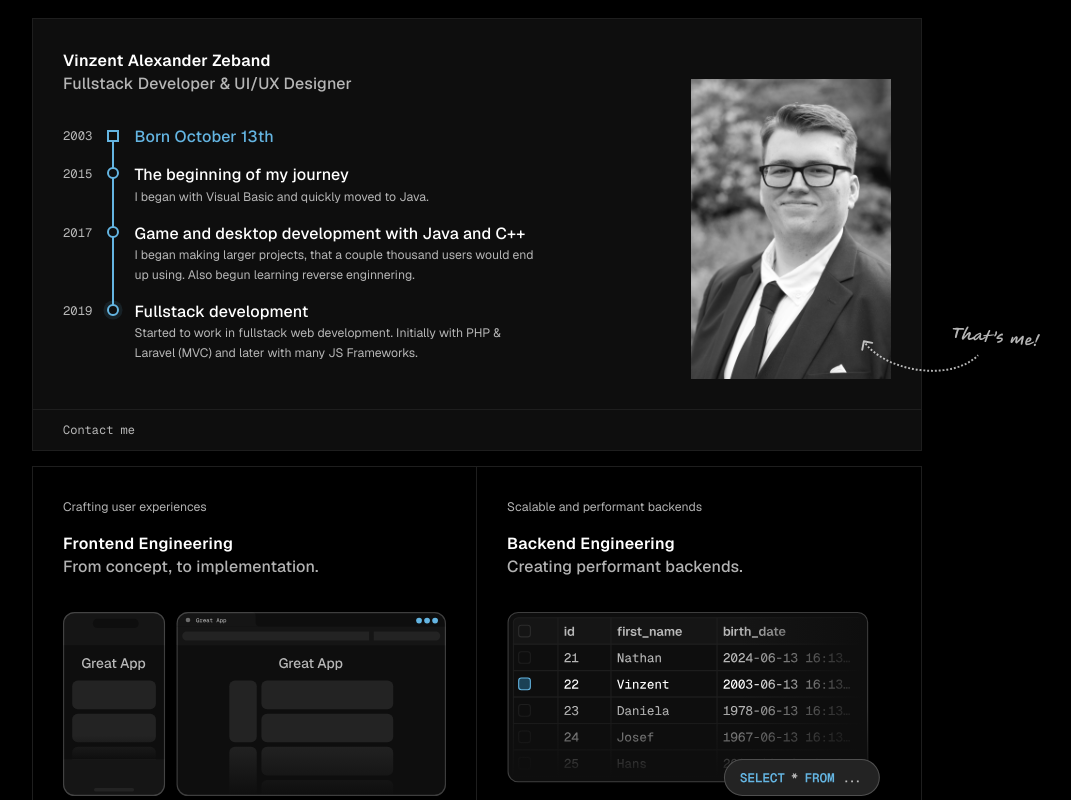
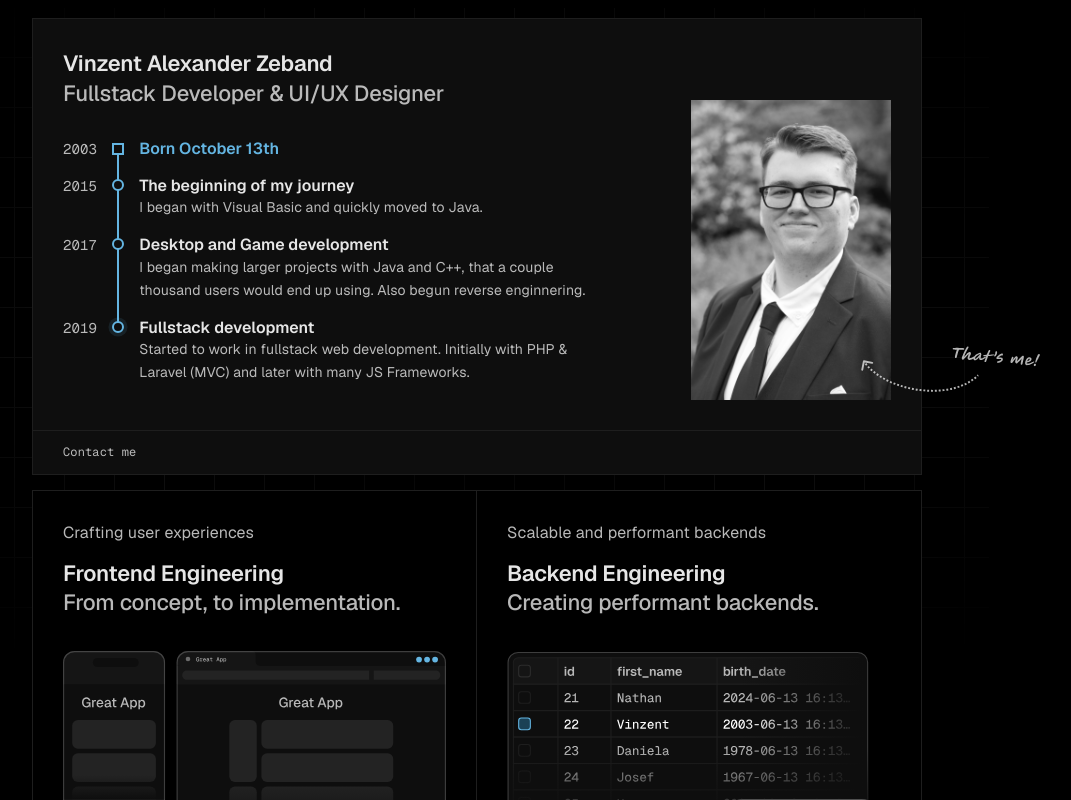
Before and after one commit to aparx/portfolio, a Next.js app: page / in a window 1280 px wide. Shown: the top 800 px of the page, without its empty margins (163-1234 px from the left). Built offline with nearby package versions, Linux system fonts and the light colour scheme.

Commit message:
chore: style updates (+ added grid background)

```diff
--- a/package.json
+++ b/package.json
@@ -13,7 +13,8 @@
     "geist": "^1.3.0",
     "next": "14.2.4",
     "react": "^18",
-    "react-dom": "^18"
+    "react-dom": "^18",
+    "react-icons": "^5.2.1"
   },
   "devDependencies": {
     "@types/node": "^20",
--- a/src/app/_components/gridBox/gridBox.module.css
+++ b/src/app/_components/gridBox/gridBox.module.css
@@ -5,6 +5,7 @@
   padding: var(--spacing-4);
   border-top: var(--grid-border);
   border-bottom: var(--grid-border);
+  background: var(--color-accent-0);
 }
 
 .box[data-type="stretch"] {
@@ -33,3 +34,11 @@
 .title p {
   color: var(--color-emphasis-medium);
 }
+
+.title p {
+  font-size: var(--fs-2);
+  color: var(--color-emphasis-medium);
+  display: flex;
+  gap: var(--spacing-2);
+  align-items: center;
+}
--- a/src/app/_components/introBox/introBox.module.css
+++ b/src/app/_components/introBox/introBox.module.css
@@ -3,7 +3,6 @@
   flex-direction: column;
   grid-column: 1 / -1;
   border: var(--grid-border);
-  margin-bottom: var(--spacing-2);
   background: var(--color-accent-1);
 }
 
--- a/src/app/_components/introBox/introBox.tsx
+++ b/src/app/_components/introBox/introBox.tsx
@@ -23,9 +23,9 @@ const TIMELINE_ITEMS: ReadonlyArray<Readonly<TimelineItemData>> = [
   },
   {
     date: "2017",
-    title: "Game and desktop development with Java and C++",
+    title: "Desktop and Game development",
     description:
-      "I began making larger projects, that a couple thousand users would end up using. Also begun learning reverse enginnering.",
+      "I began making larger projects with Java and C++, that a couple thousand users would end up using. Also begun reverse enginnering.",
   },
   {
     date: "2019",
@@ -75,14 +75,14 @@ export function IntroBox() {
 function Timeline() {
   return (
     <ol className={css.timeline}>
-      {TIMELINE_ITEMS.map((element, i) => (
+      {TIMELINE_ITEMS.map((element) => (
         <li key={element.date}>
-          <TextFont asChild type="mono" style={{ lineHeight: "180%" }}>
+          <TextFont asChild type="mono">
             <time>{element.date}</time>
           </TextFont>
           <div className={css.timelineLine} />
           <div>
-            <h3>{element.title}</h3>
+            <h4>{element.title}</h4>
             <p>{element.description}</p>
           </div>
         </li>
--- a/src/app/globals.css
+++ b/src/app/globals.css
@@ -6,9 +6,9 @@
   --color-accent-2: #151515;
   --color-accent-3: #232323;
   --color-accent-4: #383838;
-  --color-emphasis-high: #ffffff;
-  --color-emphasis-medium: #ffffffb2;
-  --color-emphasis-low: #ffffff25;
+  --color-emphasis-high: rgb(230, 230, 230);
+  --color-emphasis-medium: rgba(230, 230, 230, 0.8);
+  --color-emphasis-low: rgba(230, 230, 230, 0.37);
   --color-outline-grid: #1e1e1e;
   --color-outline-card: #ffffff14;
 
@@ -23,12 +23,12 @@
   --spacing-2: 15px;
   --spacing-3: 20px;
   --spacing-4: 30px;
-  --spacing-5: 60px;
+  --spacing-5: 50px;
 
   /** <---> Font size <---> */
   --fs-base: 0.875rem;
   --fs-0: 0.857rem;
-  --fs-1: var(--fs-base);
+  --fs-1: 1rem;
   --fs-2: 1.143rem;
   --fs-3: 1.571rem;
 }
@@ -41,8 +41,9 @@ html {
 body {
   background: var(--color-accent-0);
   color: var(--color-emphasis-high);
-  font-size: var(--fs-base);
+  font-size: var(--fs-1);
   font-weight: 400;
+  letter-spacing: 0.01em;
   line-height: 1.647em;
 }
 
@@ -63,15 +64,28 @@ h1 {
 }
 
 h2 {
-  font-size: var(--fs-2);
-  font-weight: 550;
-  line-height: 1.445em;
-  letter-spacing: 0.02em;
+  font-size: var(--fs-3);
+  font-weight: 600;
+  line-height: 1.345em;
+  letter-spacing: -0.01em;
 }
 
 h3 {
+  font-size: var(--fs-3);
+  font-weight: 500;
+  line-height: 1.345em;
+  letter-spacing: -0.01em;
+}
+
+h4 {
   font-size: var(--fs-2);
-  font-weight: 450;
-  line-height: 1.445em;
-  letter-spacing: 0.01em;
+  font-weight: 550;
+  line-height: 1.345em;
+  letter-spacing: 0em;
 }
+
+@media screen and (max-width: 540px) {
+  html {
+    font-size: calc(0.85 * var(--fs-base));
+  }
+}
--- a/src/app/page.module.css
+++ b/src/app/page.module.css
@@ -3,6 +3,9 @@
   max-width: 890px;
   margin: 0 auto;
   padding: var(--spacing-1);
+  display: flex;
+  flex-direction: column;
+  gap: var(--spacing-2);
 }
 
 .grid {
@@ -18,8 +21,43 @@
   aspect-ratio: 2 / 1;
 }
 
-@media screen and (max-width: 550px) {
+.background {
+  position: absolute;
+  width: 80vw;
+  height: 80dvh;
+  left: 50%;
+  transform: translateX(-50%);
+  z-index: -1;
+  opacity: 0.06;
+  background-image: linear-gradient(
+      var(--color-emphasis-high) 1px,
+      transparent 1px
+    ),
+    linear-gradient(90deg, var(--color-emphasis-high) 1px, transparent 1px);
+  background-size: 50px 50px;
+  background-position: -1px -1px;
+  animation: backgroundFadeIn 1s forwards;
+}
+
+.background::after {
+  content: "";
+  position: absolute;
+  inset: 0;
+  background: radial-gradient(
+    var(--color-accent-0) 10%,
+    transparent,
+    var(--color-accent-0)
+  );
+}
+
+@media screen and (max-width: 540px) {
   .grid {
     grid-template-columns: 1fr !important;
   }
 }
+
+@keyframes backgroundFadeIn {
+  from {
+    opacity: 0;
+  }
+}
--- a/src/app/page.tsx
+++ b/src/app/page.tsx
@@ -1,11 +1,15 @@
 import databaseImage from "@/../public/grid/database.svg";
 import fullstackImage from "@/../public/grid/fullstack.svg";
 import Image from "next/image";
+import { FaArrowTrendUp } from "react-icons/fa6";
+import { MdVerified } from "react-icons/md";
 import { GridBox, IntroBox } from "./_components";
 import css from "./page.module.css";
 
 export default function Home() {
   return (
+    <>
+      <div className={css.background} />
       <div className={css.container}>
         <IntroBox />
         <main className={css.grid}>
@@ -21,14 +25,24 @@ export default function Home() {
             <GridBox.Header
               title="Passion is guaranteed, always."
               subtitle="My love is a driving motivator."
-            intro="Quality through passion and skill."
+              intro={
+                <>
+                  <MdVerified />
+                  Varying complexity
+                </>
+              }
             />
           </GridBox.Root>
           <GridBox.Root type="split" side="end">
             <GridBox.Header
               title="From medium to large scale."
               subtitle="Any scale of application. I do it."
-            intro="Varying complexity"
+              intro={
+                <>
+                  <FaArrowTrendUp />
+                  Varying complexity
+                </>
+              }
             />
           </GridBox.Root>
           <GridBox.Root type="stretch">Projects</GridBox.Root>
@@ -37,6 +51,7 @@ export default function Home() {
           </GridBox.Root>
         </main>
       </div>
+    </>
   );
 }
 
@@ -47,7 +62,7 @@ function ServiceRow() {
         <GridBox.Header
           title="Frontend Engineering"
           subtitle="From concept, to implementation."
-          intro="Crafting user experiences"
+          intro={"Crafting user experiences"}
         />
         <div className={css.boxImageContainer}>
           <Image
@@ -62,7 +77,7 @@ function ServiceRow() {
         <GridBox.Header
           title="Backend Engineering"
           subtitle="Creating performant backends."
-          intro="Scalable and performant backends"
+          intro={"Scalable and performant backends"}
         />
         <div className={css.boxImageContainer}>
           <Image
```
Also changed, not shown: 1 other file (tests, documents, lock files or other folders). Lines whose indentation alone changed are shown as unchanged.
